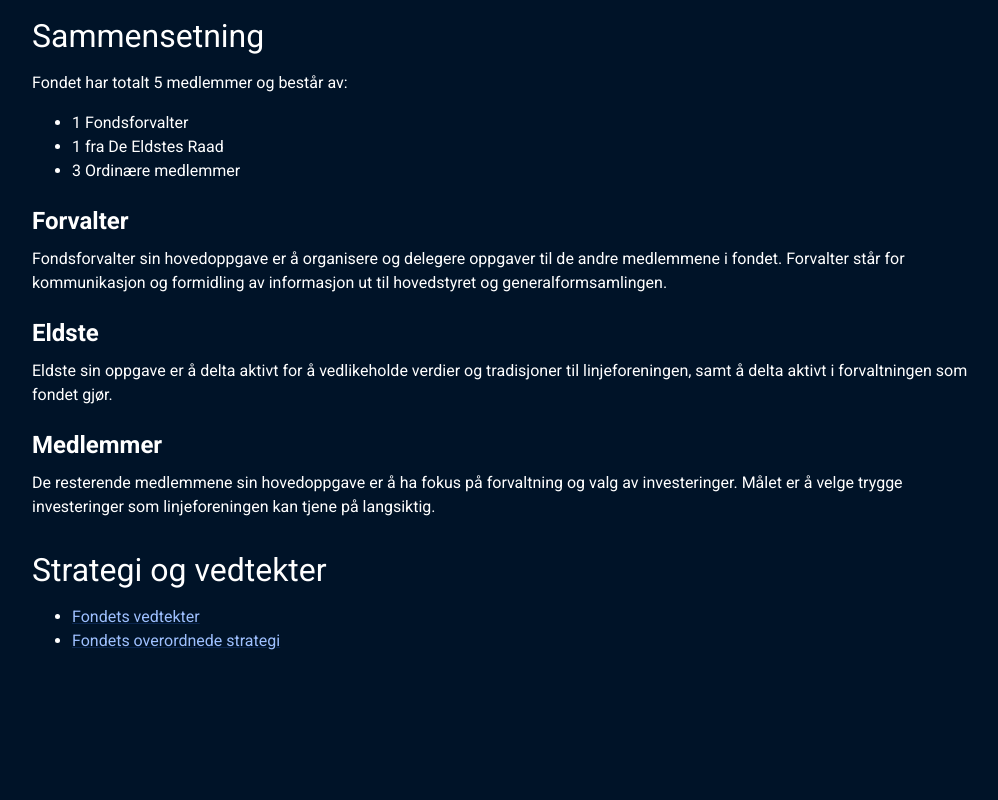
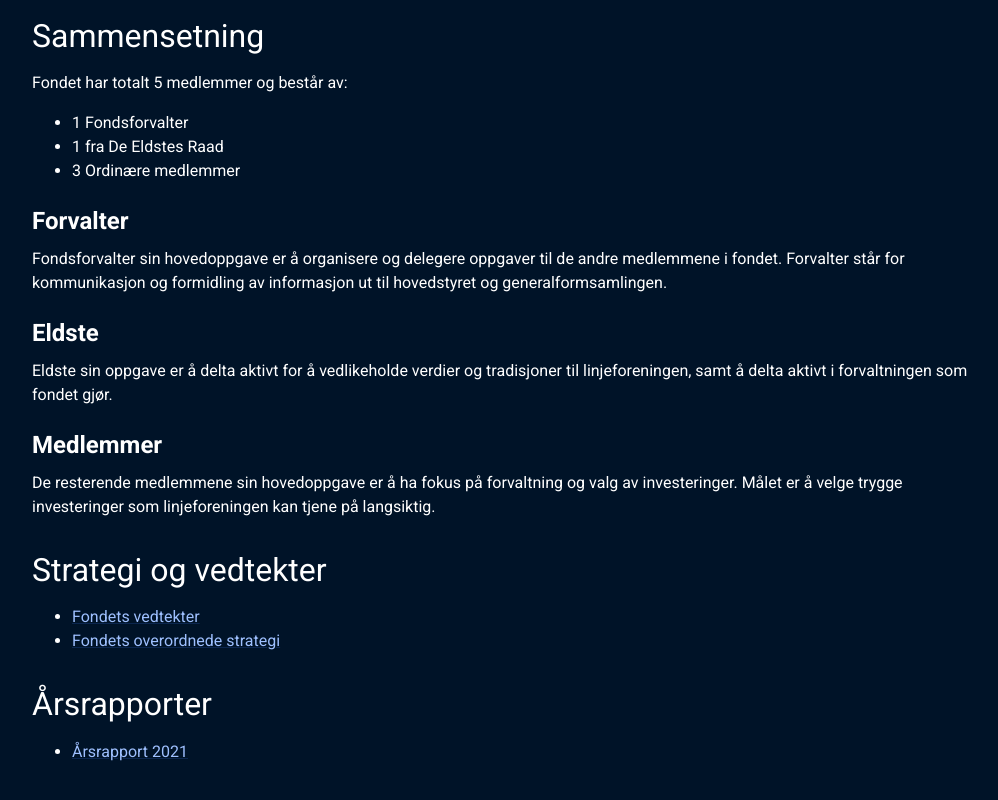
Before and after one commit to TIHLDE/Fondet, a React (Create React App) app in the folder web/: page /om-fondet in a window 1280 px wide. Shown: the part 493-1293 px from the top of the page, without its empty margins (132-1130 px from the left). Built offline with nearby package versions, Linux system fonts and the light colour scheme.

Commit message:
Added annual report

```diff
--- a/web/src/views/About/About.tsx
+++ b/web/src/views/About/About.tsx
@@ -57,6 +57,16 @@ const About: React.FunctionComponent = () => (
           </li>
         </ul>
       </Typography>
+      <Typography variant='h2'>Årsrapporter</Typography>
+      <Typography variant='body1' component='div'>
+        <ul>
+          <li>
+            <Link href='https://drive.google.com/file/d/1RGZYar1v81BYpluXlf0N1iicuZ-UKpf1/view?usp=sharing' target='_blank'>
+              Årsrapport 2021
+            </Link>
+          </li>
+        </ul>
+      </Typography>
       <Box height={150} />
     </Container>
   </>
```
